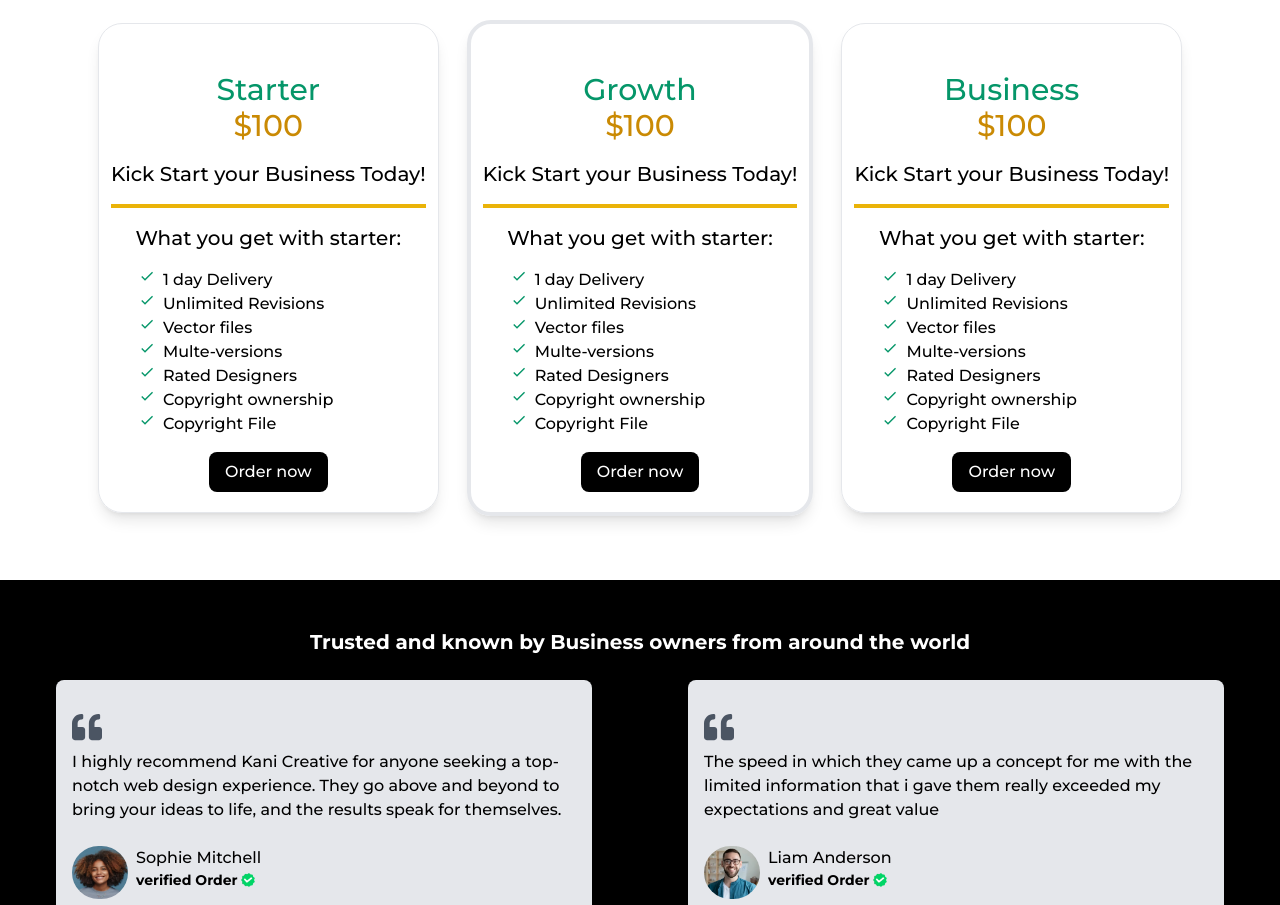
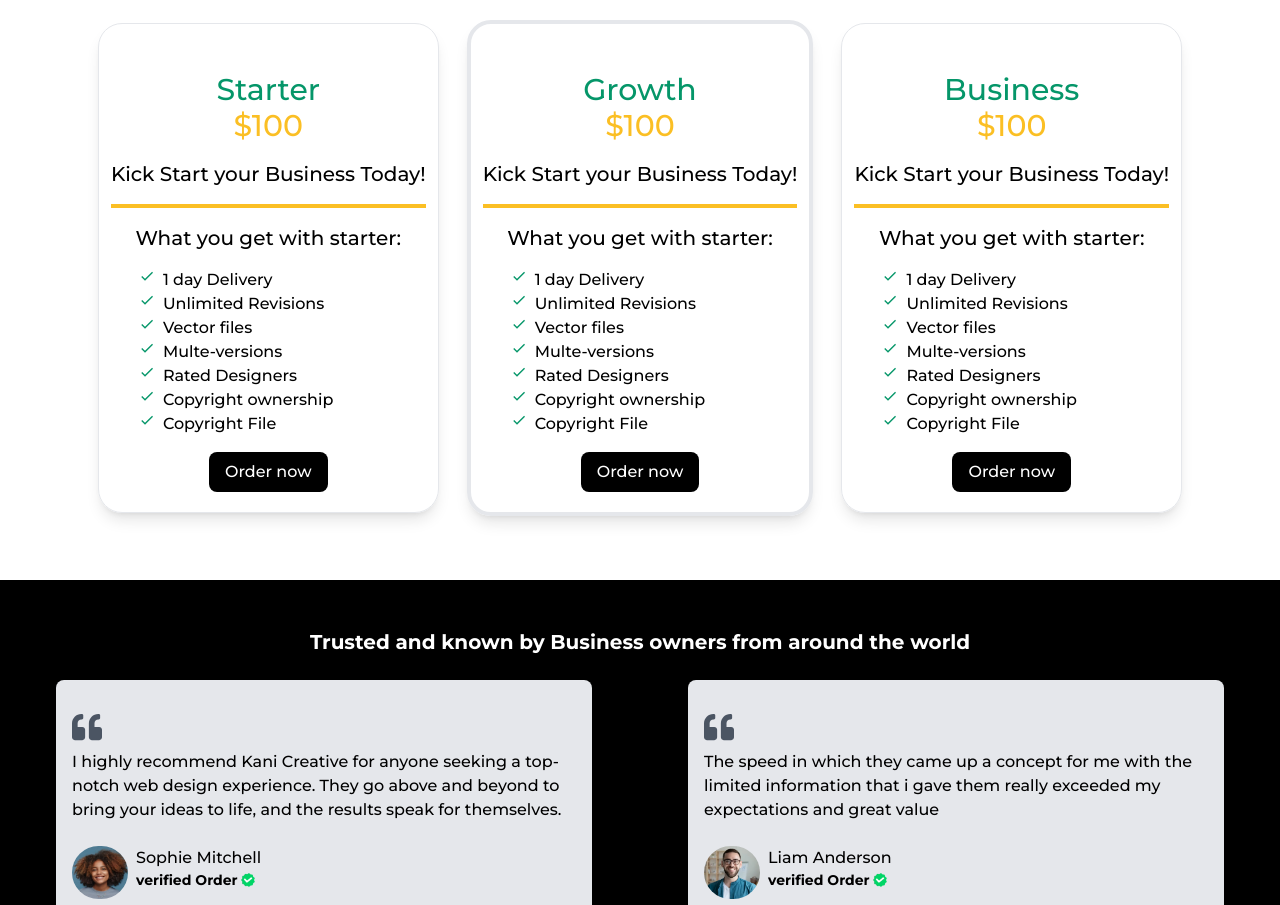
Before and after one commit to patrickashi/kanicreative, a React (Create React App) app: page / in a window 1280 px wide. Shown: the part 953-1858 px from the top of the page. Built offline with nearby package versions, Linux system fonts and the light colour scheme.

Commit message:
new commit

```diff
--- a/src/Components/Sectwo.jsx
+++ b/src/Components/Sectwo.jsx
@@ -14,8 +14,8 @@ const Sectwo = () => {
                     <div className=" py-12 border max-w-[500px] shadow-lg rounded-3xl pb-1 px-0 hover:scale-105 ease duration-300">
                         {/* card */}
                         <p className="text-center text-bold text-3xl text-[#059669]">Starter</p>
-                        <p className="text-center text-bold text-3xl text-[#ca8a04]">$100</p>
-                        <p className="border-b-4 py-4 border-yellow-500 text-center text-bold text-xl mx-3 md:text-xl">Kick Start your Business Today!</p>
+                        <p className="text-center text-bold text-3xl text-[#fbbf24]">$100</p>
+                        <p className="border-b-4 py-4 border-[#fbbf24] text-center text-bold text-xl mx-3 md:text-xl">Kick Start your Business Today!</p>
                         <p className="py-4 text-center text-xl">What you get with starter:</p>
                         <ul className="px-10 text-center">
                             <div className="flex gap-2 ">
@@ -69,8 +69,8 @@ const Sectwo = () => {
                     <div className="border-4 max-w-[500px] py-12 shadow-lg rounded-3xl pb-1 px-0 hover:scale-105 ease duration-300">
                         {/* card */}
                         <p className="text-center text-bold text-3xl text-[#059669]">Growth</p>
-                        <p className="text-center text-bold text-3xl text-[#ca8a04]">$100</p>
-                        <p className="border-b-4 py-4 border-yellow-500 text-center text-bold text-xl mx-3 md:text-xl">Kick Start your Business Today!</p>
+                        <p className="text-center text-bold text-3xl text-[#fbbf24]">$100</p>
+                        <p className="border-b-4 py-4 border-[#fbbf24] text-center text-bold text-xl mx-3 md:text-xl">Kick Start your Business Today!</p>
                         <p className="py-4 text-center text-xl">What you get with starter:</p>
                         <ul className="px-10 text-center">
                         <div className="flex gap-2">
@@ -125,8 +125,8 @@ const Sectwo = () => {
                     <div className="py-12 border max-w-[500px] shadow-lg rounded-3xl pb-1 px-0 hover:scale-105 ease duration-300">
                         {/* card */}
                         <p className="text-center text-bold text-3xl text-[#059669]">Business</p>
-                        <p className="text-center text-bold text-3xl text-[#ca8a04]">$100</p>
-                        <p className="border-b-4 py-4 border-yellow-500 text-center text-bold text-xl mx-3 md:text-xl">Kick Start your Business Today!</p>
+                        <p className="text-center text-bold text-3xl text-[#fbbf24]">$100</p>
+                        <p className="border-b-4 py-4 border-[#fbbf24] text-center text-bold text-xl mx-3 md:text-xl">Kick Start your Business Today!</p>
                         <p className="py-4 text-center text-xl">What you get with starter:</p>
                         <ul className="px-10 text-center">
                         <div className="flex gap-2">
```
